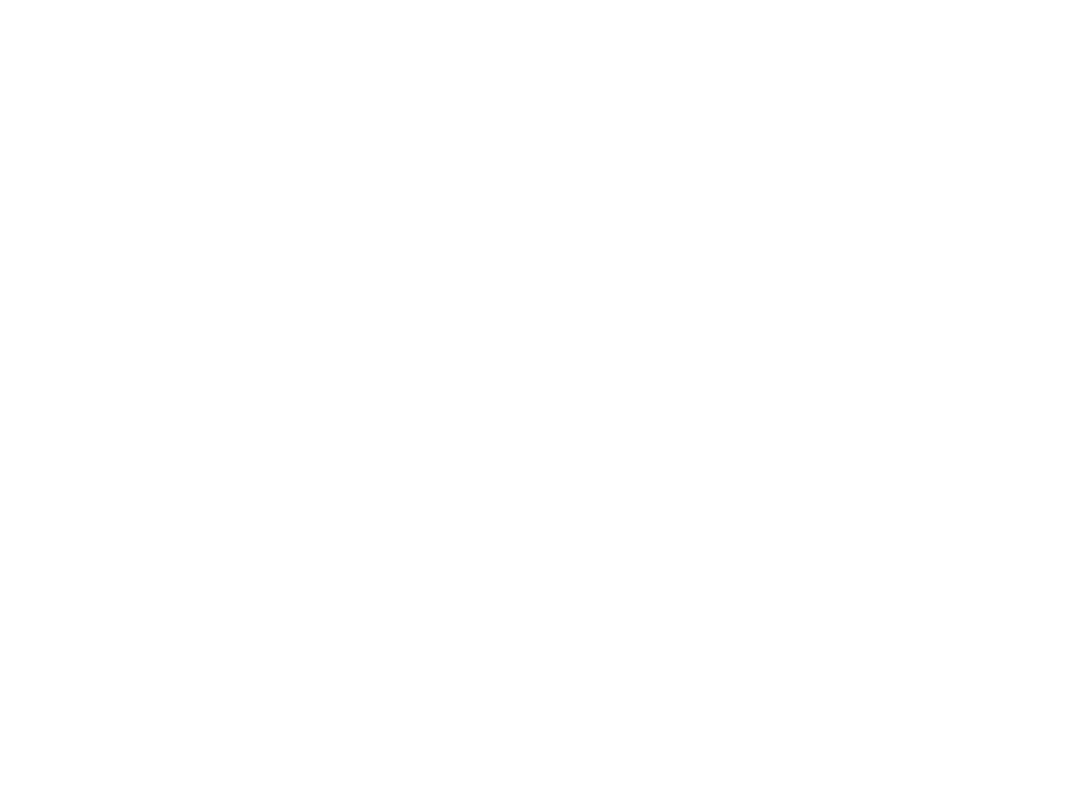
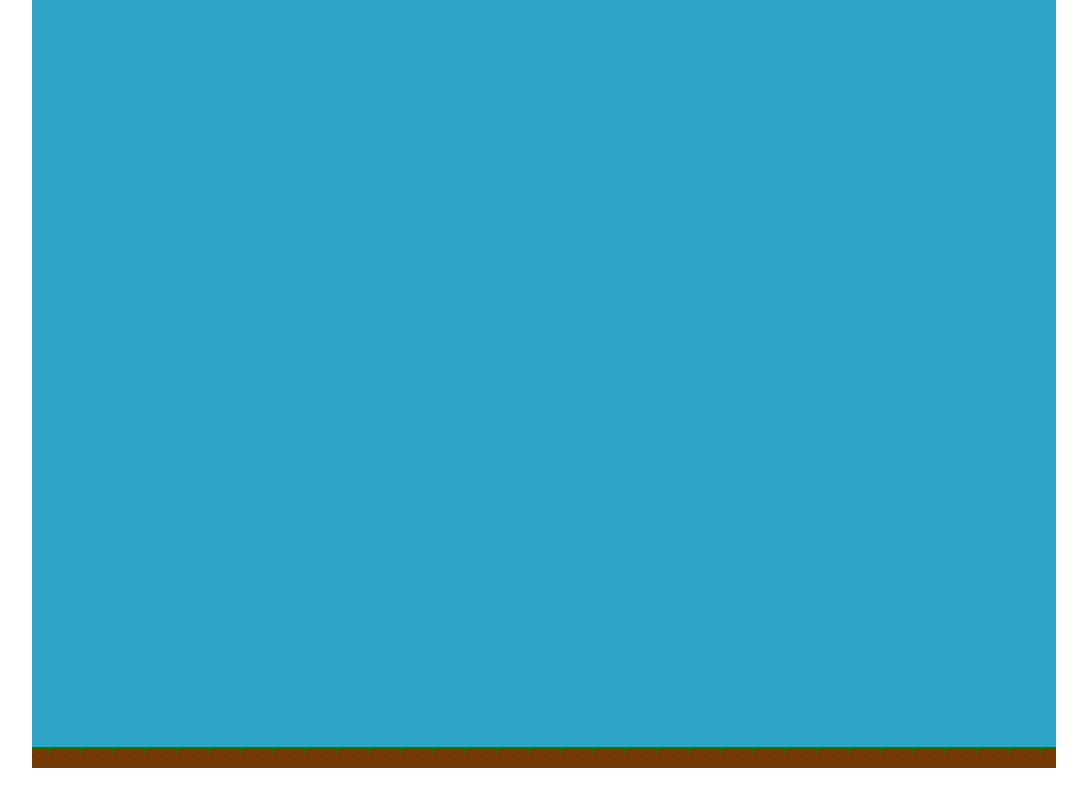
Before and after one commit to zowone/game, a plain HTML site: page index.html in a window 1280 px wide. Shown: the whole page, without its empty margins (96-1183 px from the left). Drawn offline with Linux system fonts and the light colour scheme.

Commit message:
add ground texture

```diff
--- a/game.js
+++ b/game.js
@@ -0,0 +1,37 @@
+var config = {
+    type: Phaser.AUTO,
+    width: 1024,
+    height: 768,
+    backgroundColor: '#2ca3c7',
+    physics: {
+        default: 'arcade',
+        arcade: {
+            gravity: { y: 300 },
+            debug: false
+        }
+    },
+    scene: {
+        preload: preload,
+        create: create,
+        update: update
+    }
+};
+
+var game = new Phaser.Game(config);
+
+function preload ()
+{
+    this.load.image('ground', 'images/ground.png');
+}
+
+function create ()
+{
+    const level = [[0,0,0,0,0,0,0,0,0,0,0,0,0,0,0,0,0,0,0,0,0,0,0,0,0,0,0,0,0,0,0,0]];
+    const map = this.make.tilemap({data:level,tileWidth:32,tileHeight:32});
+    const tiles = map.addTilesetImage('ground');
+    const layer = map.createStaticLayer(0, tiles, 0, 736)
+}
+
+function update ()
+{
+}
--- a/inde.html
+++ b/index.html
@@ -10,6 +10,8 @@
     <style>
     body{
         margin: 0;
+        display: flex;
+        justify-content: center;
     }
     </style>
 </head>
```
Also changed, not shown: images/ground.png (added), images/space_ship.png (added), 1 other file.
